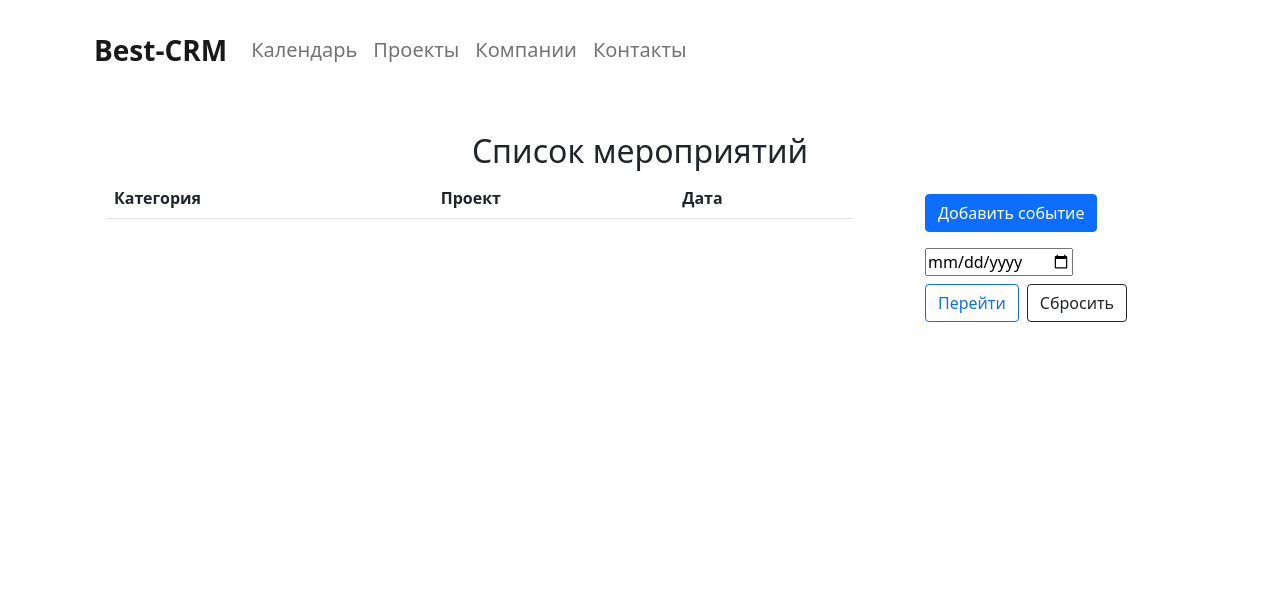
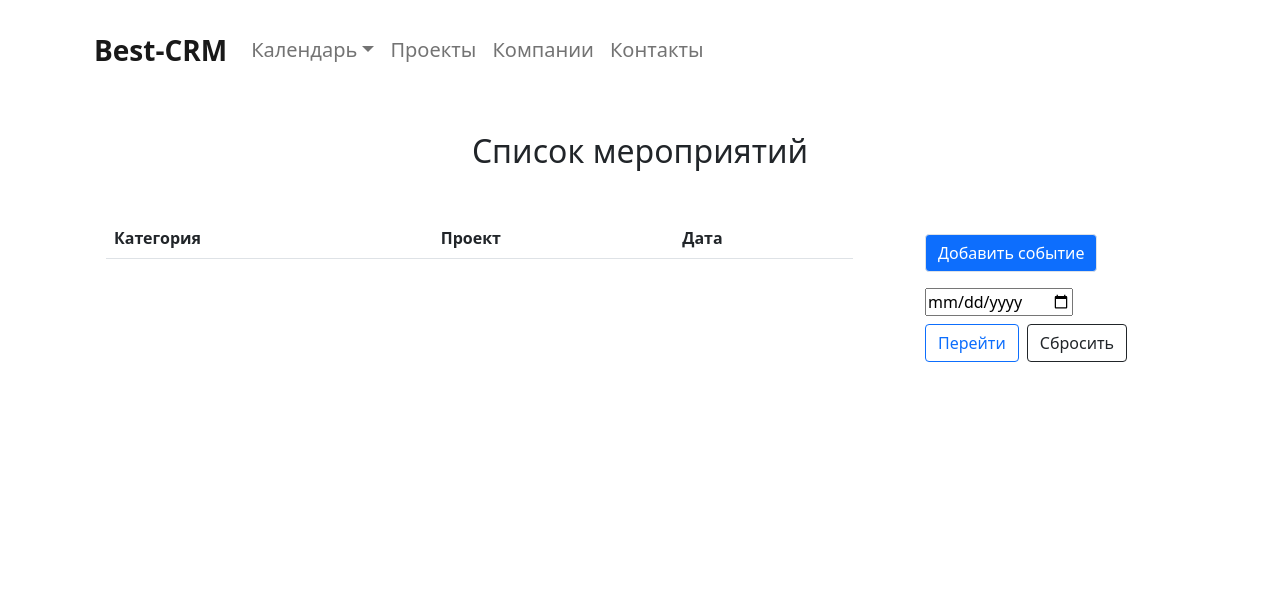
Before and after one commit to Rven721/my_crm, a Django app: page /events/14/05/2022/ in a window 1280 px wide. Shown: the top 602 px of the page. Run offline with Django 3.2, Linux system fonts and the light colour scheme; a user stored in the database is signed in; data comes from the database, SQL or seed files in the repository; lists and menus that the app fills with data are empty; some libraries are stand-ins or nearby versions.

Commit message:
edding of an event list

```diff
--- a/crm/templates/base.html
+++ b/crm/templates/base.html
@@ -10,7 +10,6 @@
     <meta http-equiv="X-UA-Compatible" content="ie=edge">
     <link href="https://cdn.jsdelivr.net/npm/bootstrap@5.1.1/dist/css/bootstrap.min.css" rel="stylesheet" integrity="sha384-F3w7mX95PdgyTmZZMECAngseQB83DfGTowi0iMjiWaeVhAn4FJkqJByhZMI3AhiU" crossorigin="anonymous">
     <link rel="stylesheet" href="{% static 'cal/styles.css'%}">
-    <script src="https://cdn.jsdelivr.net/npm/bootstrap@5.1.1/dist/js/bootstrap.bundle.min.js" integrity="sha384-/bQdsTh/da6pkI1MST/rWKFNjaCP5gBSY4sEBT38Q/9RBh9AH40zEOg7Hlq2THRZ" crossorigin="anonymous"></script>
 
     <title>{% block title %}{%endblock%}</title>
 </head>
@@ -24,8 +23,12 @@
       </button>
       <div class="collapse navbar-collapse" id="navbarNav">
         <ul class="navbar-nav fs-5">
-          <li class="navbar-item">
-            <a class="nav-link" href="{% url 'calendar'%}">Календарь</a>
+          <li class="nav-item dropdown">
+            <a class="nav-link dropdown-toggle" href="#" data-bs-toggle="dropdown" role="button"  aria-expanded="false">Календарь</a>
+            <ul class="dropdown-menu">
+              <li><a class="dropdown-item" href="{% url 'calendar' %}">Календарь</a></li>
+              <li><a class="dropdown-item" href="{% url 'events' %}">События</a></li>
+            </ul>
           </li>
           <li class="nav-item">
             <a class="nav-link" href="{% url 'projects' %}">Проекты</a>
@@ -69,5 +72,6 @@
     </ul>
     <p class="text-center text-muted">© 2021 BestCRM, Inc</p>
 </footer>
+<script src="https://cdn.jsdelivr.net/npm/bootstrap@5.1.3/dist/js/bootstrap.bundle.min.js" integrity="sha384-ka7Sk0Gln4gmtz2MlQnikT1wXgYsOg+OMhuP+IlRH9sENBO0LRn5q+8nbTov4+1p" crossorigin="anonymous"></script>
 </body>
 </html>
--- a/crm/templates/crm/event_list.html
+++ b/crm/templates/crm/event_list.html
@@ -5,7 +5,7 @@
 {% block content %}
 <div class="container mt-3">
   <h2 class="text-center mt-3">Список мероприятий</h2>
-  <div class="d-flex justify-content-between">
+  <div class="d-flex justify-content-between mt-5">
     <div class="container">
       <table class="table table-hover">
         <thead>
@@ -18,7 +18,7 @@
         <tbody>
           {% for event in event_list %}
             <tr>
-              <td><a href="{% url 'event_details' event.id %}">{{ event.get_type_display }}</a></td>
+              <td><a href="{% url 'event_details' event.id %}">{{ event.get_category_display }}</a></td>
               {% if event.projects.all.count == 1 %}
               <td><a href="{% url 'project_details' event.projects.all.0.id %}">{{ event.projects.all.0.name }}</a></td>
               {% else %}
@@ -31,8 +31,8 @@
       </table>
     </div>
     <div class="container ms-5 col-2 col-lg-3">
-      <div class="d-flex mt-3 justify-content-center-start">
-        <a class="btn btn-primary" href="{% url 'event_add' %}">Добавить событие</a>
+      <div class="d-flex xxflex-row mt-3 justify-content-center-start">
+        <a class="btn btn-primary border" href="{% url 'event_add' %}">Добавить событие</a>
       </div>
       {% include 'crm/side_calendar.html' %}
     </div>
```
